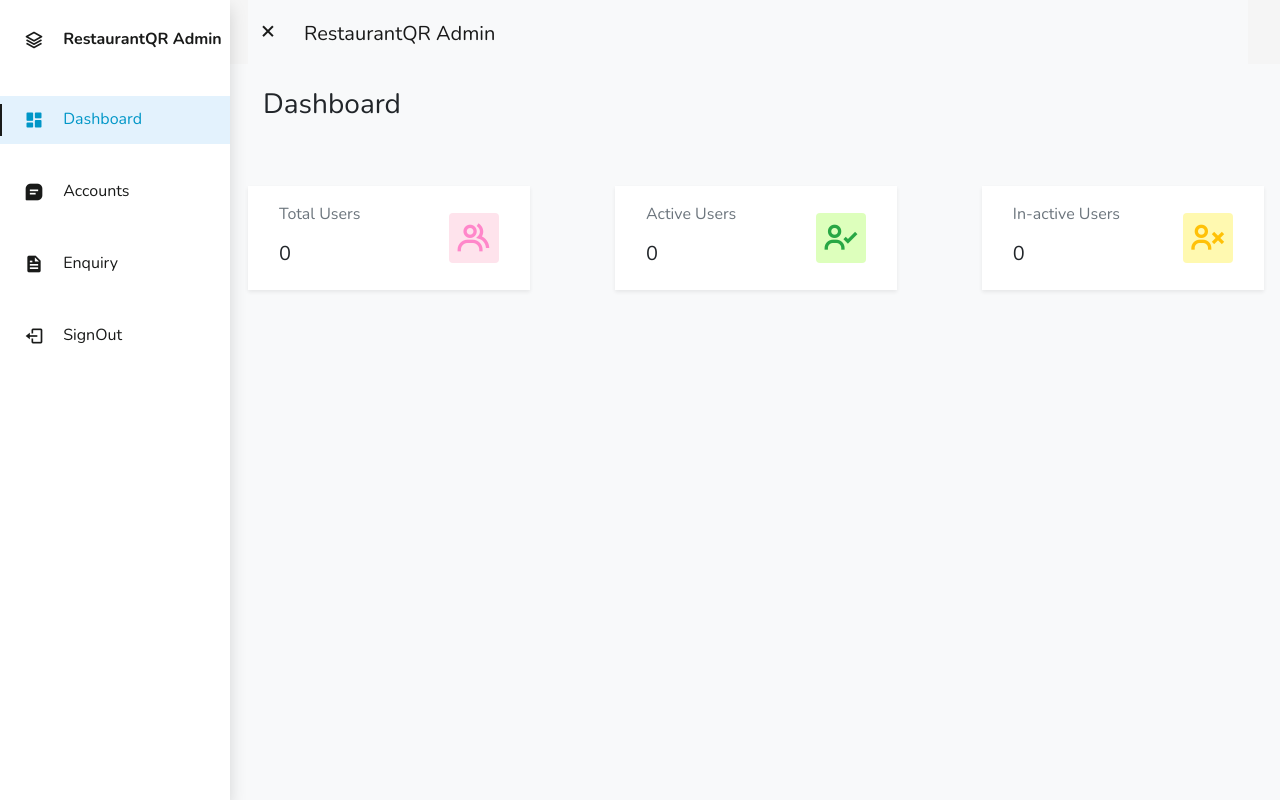
After one commit to mpvaitheeswaran/django_restaurant, a Django app: page /admin/ in a window 1280 px wide. The commit adds this page. Run offline with Django 3.2, Linux system fonts and the light colour scheme; the visitor is signed in with stand-in values (Sample User, id 1); data comes from the database, SQL or seed files in the repository; data that the repository does not hold is empty; parts of the project's set-up code (start-up, migrations or seed data) failed here and were passed over; some libraries are stand-ins or nearby versions.

Commit message:
Dashboard and accounts menu added.

```diff
--- a/qradmin/urls.py
+++ b/qradmin/urls.py
@@ -3,6 +3,7 @@ from django.urls import path
 from . import views
 
 urlpatterns = [
+   path('',views.admin_dashboard,name='qradmin-dashboard'),
    path('accounts/',views.accounts,name='qradmin-accounts'),
    path('enquiry/',views.enquiry,name='qradmin-enquiry'),
 ]
--- a/qradmin/views.py
+++ b/qradmin/views.py
@@ -1,10 +1,27 @@
 from django.shortcuts import render
+from qrmenu.models import RestaurantDetail
+from django.db.models import Q
 from django.contrib.auth.decorators import user_passes_test
 # Create your views here.
 
 @user_passes_test(lambda u: u.is_superuser,redirect_field_name=None)
+def admin_dashboard(request):
+    total_users = RestaurantDetail.objects.filter(~Q(user__is_superuser=True)).count()
+    active_users = RestaurantDetail.objects.filter(~Q(user__is_superuser=True) & Q(is_packactive=True)).count()
+    inactive_users = RestaurantDetail.objects.filter(~Q(user__is_superuser=True) & ~Q(is_packactive=True)).count()
+    context = {
+        'total_users':total_users,
+        'active_users':active_users,
+        'inactive_users':inactive_users,
+    }
+    return render(request,'qradmin/dashboard.html',context)
+
+@user_passes_test(lambda u: u.is_superuser,redirect_field_name=None)
 def accounts(request):
-    return render(request,'qradmin/accounts.html')
+    context = {
+        'users':RestaurantDetail.objects.filter(~Q(user__is_superuser=True))
+    }
+    return render(request,'qradmin/accounts.html',context)
 
 @user_passes_test(lambda u: u.is_superuser,redirect_field_name=None)
 def enquiry(request):
--- a/qrmenu/models.py
+++ b/qrmenu/models.py
@@ -21,6 +21,8 @@ class RestaurantDetail(models.Model):
     allowCalltoWaiter = models.BooleanField(default=True,blank=True,choices=BOOL_CHOICES)
     allowCustomerOrder = models.BooleanField(default=False,blank=True,choices=BOOL_CHOICES)
     pickup = models.BooleanField(default=False,blank=True,choices=BOOL_CHOICES)
+    is_packactive = models.BooleanField(default=False,blank=True,null=True)
+    pack_type = models.CharField(max_length=15,default='Free Trial',blank=True,null=True)
     def __str__(self) -> str:
         return f'{self.name}'
 # Signal
@@ -124,8 +126,8 @@ class AccountSetting(models.Model):
         ('box','Box Layout'),
     )
     languages = (
+        ('english','English'),
         ('tamil','Tamil'),
-        ('english','English'),
         ('sakovia','Sakovia'),
     )
     restaurant = models.OneToOneField(RestaurantDetail,on_delete=models.CASCADE)
--- a/qrmenu/views.py
+++ b/qrmenu/views.py
@@ -387,8 +387,10 @@ def addItem(request):
             responce_data['img'] = item.img.url
             responce_data['food_type'] = item.food_type
             responce_data['display'] = item.display
-            responce_data['start_time'] = item.start_time.strftime("%H:%M")
-            responce_data['end_time'] = item.end_time.strftime("%H:%M")
+            # for available time blank issue.
+            if item.start_time and item.end_time:
+                responce_data['start_time'] = item.start_time.strftime("%H:%M")
+                responce_data['end_time'] = item.end_time.strftime("%H:%M")
             return HttpResponse(json.dumps(responce_data), content_type="application/json")
         # If error.
         else:
--- a/templates/base/admin_navbar.html
+++ b/templates/base/admin_navbar.html
@@ -8,6 +8,7 @@
     </nav>
 </header>
 <!-- Navbar end -->
+{%url 'qradmin-dashboard' as dashboard%}
 {%url 'qradmin-accounts' as accounts%}
 {%url 'qradmin-enquiry' as enquiry%}
 <!-- Sidebar -->
@@ -16,9 +17,11 @@
           <div>
               <a href="#" class="nav_logo" style="text-decoration: none;"> <i class='bx bx-layer nav_logo-icon'></i> <span class="nav_logo-name">RestaurantQR Admin</span> </a>
               <div class="nav_list">
-                <a title="Accounts" href="{%url 'qradmin-accounts'%}" class="nav_link {%if request.path == accounts%}active{%endif%}"> <i class="bi bi-speedometer2"></i> <span class="nav_name">Accounts</span>
+                <a title="Dashboard" href="{%url 'qradmin-dashboard'%}" class="nav_link {%if request.path == dashboard%}active{%endif%}"> <i style="font-size: 20px;" class='bx bxs-dashboard'></i> <span class="nav_name">Dashboard</span>
                 </a>
-                <a title="Enquiry" href="{%url 'qradmin-enquiry'%}" class="nav_link {%if request.path == enquiry%}active{%endif%}"> <i class="bi bi-shop"></i> <span class="nav_name">Enquiry</span>
+                <a title="Accounts" href="{%url 'qradmin-accounts'%}" class="nav_link {%if request.path == accounts%}active{%endif%}"> <i style="font-size: 20px;" class='bx bxs-message-square-detail' ></i> <span class="nav_name">Accounts</span>
+                </a>
+                <a title="Enquiry" href="{%url 'qradmin-enquiry'%}" class="nav_link {%if request.path == enquiry%}active{%endif%}"> <i style="font-size: 20px;" class='bx bxs-file'></i> <span class="nav_name">Enquiry</span>
                 </a>
 
 
--- /dev/null
+++ b/templates/qradmin/dashboard.html
@@ -0,0 +1,55 @@
+{%extends 'base/admin_base.html'%}
+{%load static%}
+{%block title%}Dashboard | Admin{%endblock%}
+{%block content%}
+    <div class="container-fluid pt-4">
+        <div class="d-flex align-items-center mb-5">
+            <h3 class="mr-auto">Dashboard</h3>
+        </div>
+        <div class="row g-2">
+            <div class="col-sm col-md mt-2 bg-white shadow-sm">
+                <div class="d-flex align-items-center p-3">
+                    <div>
+                        <p class="text-muted">Total Users</p>
+                        <h5>{{total_users}}</h5>
+                    </div>
+                    <div class="ml-auto  rounded" style="width: 50px; height: 50px; background-color: #FEE3EC;">
+                        <h1 class="m-0 text-center" style="line-height: 60px; color: #FF87CA;">
+                            <i class='bx bx-group'></i>
+                        </h1>
+                    </div>
+                </div>
+
+            </div>
+            <div class="col-sm col-md offset-sm-1 mt-2 bg-white shadow-sm">
+                <div class="d-flex align-items-center p-3">
+                    <div>
+                        <p class="text-muted">Active Users</p>
+                        <h5>{{active_users}}</h3>
+                    </div>
+                    <div class="ml-auto rounded" style="width: 50px; height: 50px; background-color: #DDFFBC;">
+                        <h1 class="m-0 text-center text-success" style="line-height: 60px;">
+                            <i class='bx bx-user-check'></i>
+                        </h1>
+                    </div>
+                </div>
+
+            </div>
+            <div class="col-sm col-md offset-sm-1 mt-2 bg-white shadow-sm">
+                <div class="d-flex align-items-center p-3">
+                    <div>
+                        <p class="text-muted">In-active Users</p>
+                        <h5>{{inactive_users}}</h3>
+                    </div>
+                    <div class="ml-auto rounded" style="width: 50px; height: 50px; background-color: #FFF9B0;">
+                        <h1 class="m-0 text-center text-warning" style="line-height: 60px;">
+                            <i class='bx bx-user-x'></i>
+                        </h1>
+                    </div>
+                </div>
+
+            </div>
+
+        </div>
+    </div>
+{%endblock%}
```
Also changed, not shown: qrmenu/templatetags/custom_filters.py (+19 -0 lines), templates/qradmin/accounts.html (+79 -1 lines), qrmenu/migrations/0032_auto_20220207_1538.py (added), 1 other file.
